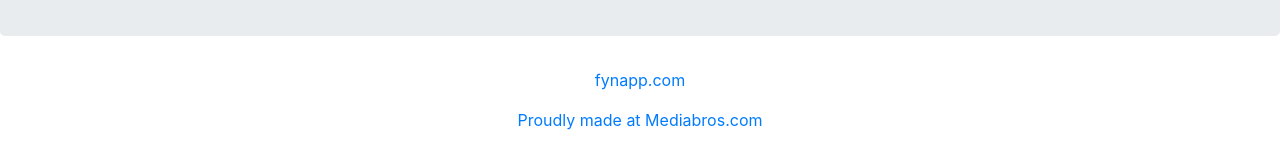
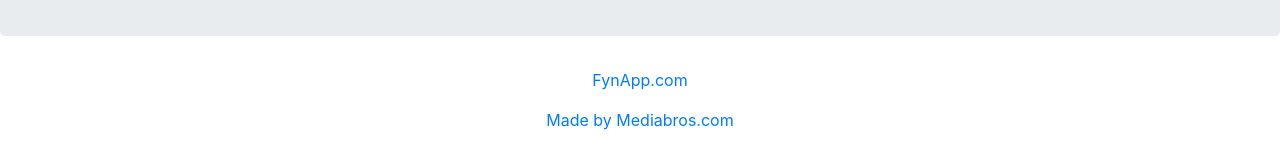
Before and after one commit to tomkat-cr/fynapp_frontend, a React (Create React App) app: page / in a window 1280 px wide. Shown: the part 430-598 px from the top of the page. Built offline with nearby package versions, Linux system fonts and the light colour scheme; no server answers; what @fortawesome/fontawesome would draw is missing.

Commit message:
Add: submenus with no prefix to fix 404 error

```diff
--- a/public/index.html
+++ b/public/index.html
@@ -47,10 +47,10 @@
     <!-- credits -->
     <div class="text-center">
       <p>
-          <a href="https://www.fynapp.com">fynapp.com</a>
+          <a href="https://www.fynapp.com" target="_top">FynApp.com</a>
       </p>
       <p>
-          <a href="http://www.mediabros.com" target="_top">Proudly made at Mediabros.com</a>
+          <a href="http://www.mediabros.com" target="_top">Made by Mediabros.com</a>
       </p>
     </div>
   </body>
--- a/src/_components/App/App.jsx
+++ b/src/_components/App/App.jsx
@@ -94,17 +94,18 @@
 
 function editorRoute(editor) {
     return (
-        <div>
+        <>
+            <PrivateRoute exact path={'/'+editor.baseUrl} component={editor.component} />
             <PrivateRoute exact path={getPrefix()+'/'+editor.baseUrl} component={editor.component} />
-        </div>
+        </>
     );
 }
 
 function editorMenuOption(editor) {
     return (
-        <div>
+        <>
             <NavDropdown.Item href={getPrefix()+'/'+editor.baseUrl}>{editor.title}</NavDropdown.Item>
-        </div>
+        </>
     );
 }
 
```
